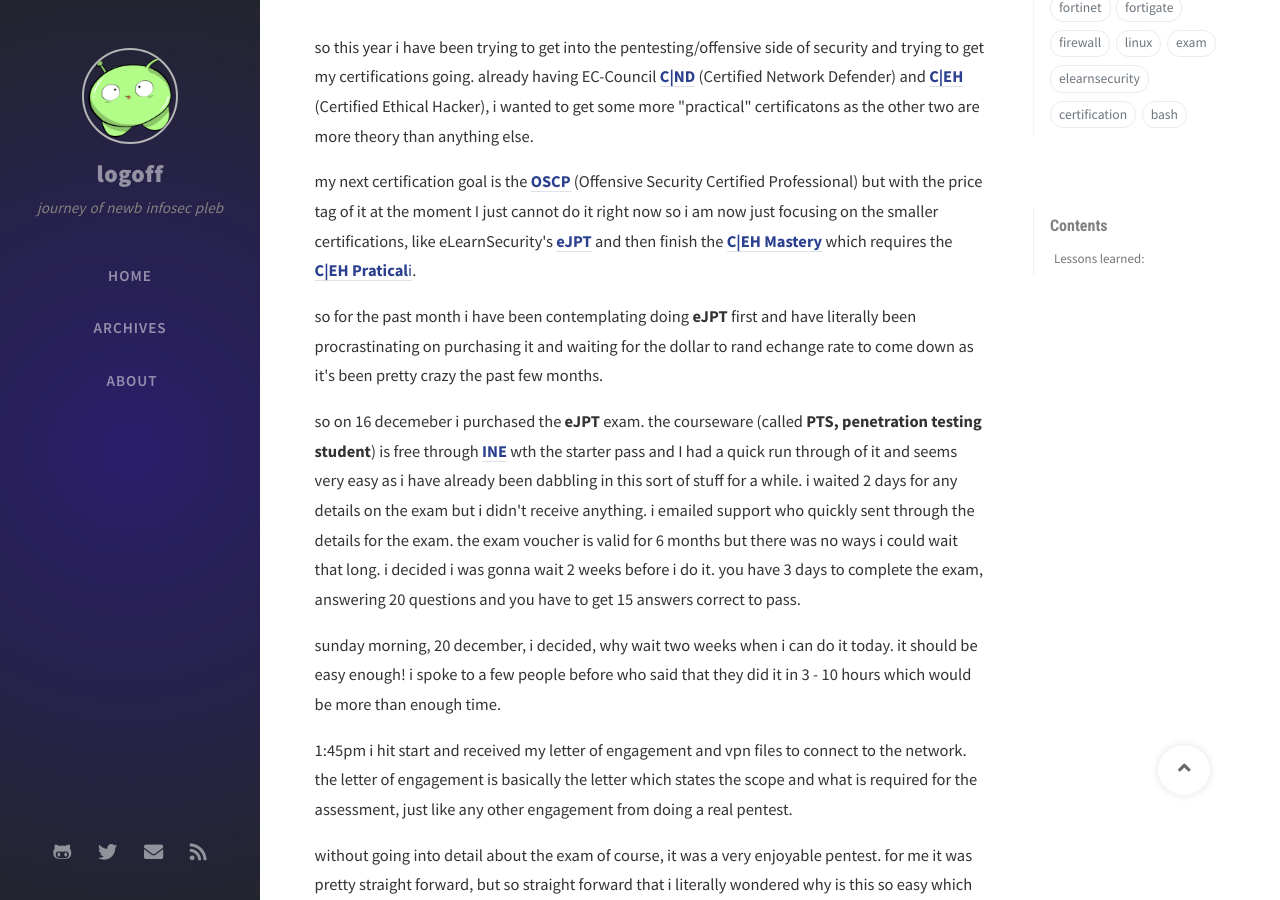
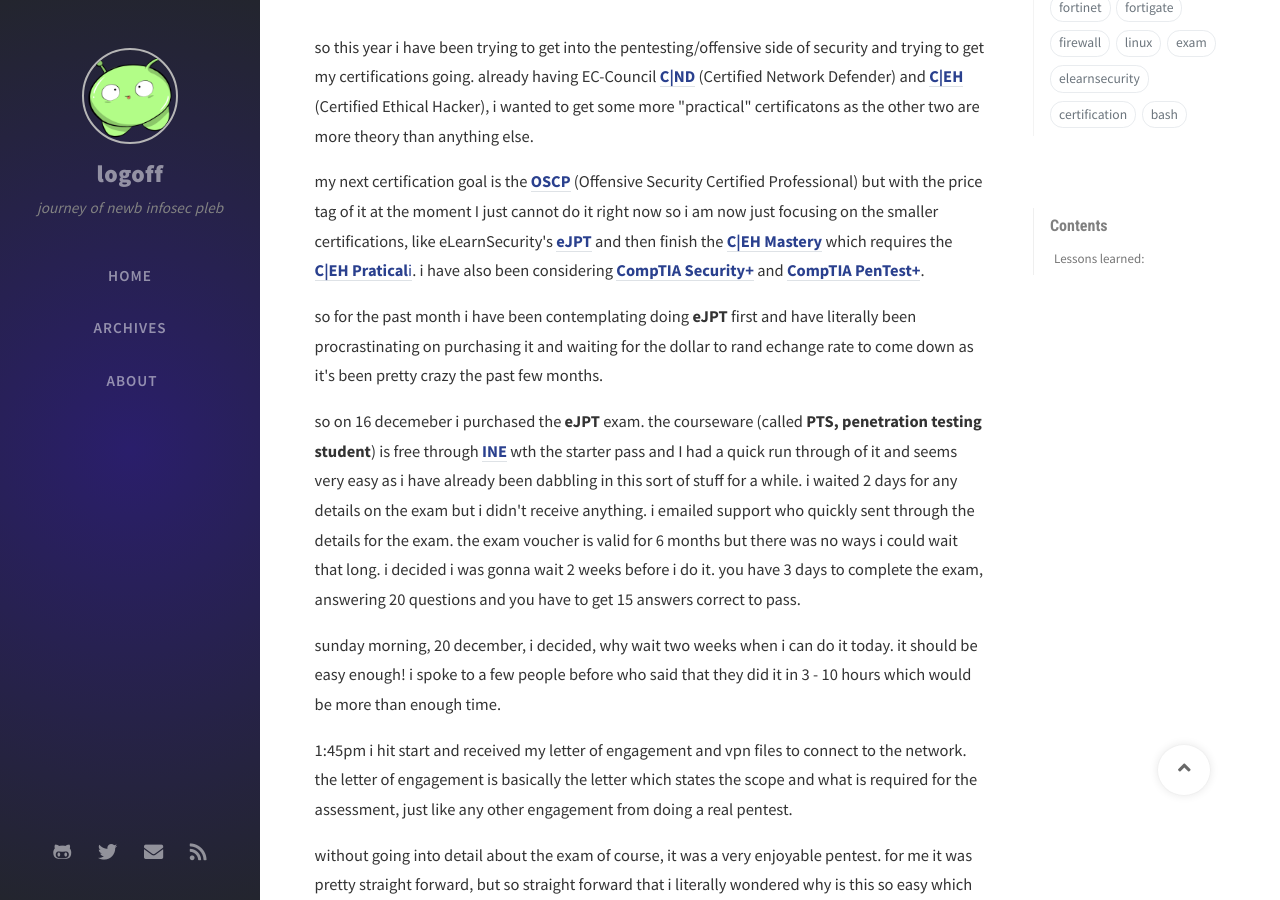
Before and after one commit to geoffchisnall/geoffchisnall.github.io, a Jekyll site: the page built from _posts/2020-12-21-eJPT-Exam.md, in a window 1280 px wide and 900 px high, scrolled down 444 px. Built offline with Jekyll 4.4.1, drawn with Linux system fonts in a browser that asks for light colours; nearby versions of some CDN libraries; comment, search, counter and statistics services are not loaded.

Commit message:
added links

```diff
--- a/_posts/2020-12-21-eJPT-Exam.md
+++ b/_posts/2020-12-21-eJPT-Exam.md
@@ -11,7 +11,7 @@ image: /assets/img/sample/eJPT.png
 so this year i have been trying to get into the pentesting/offensive side of security and trying to get my certifications going. already having EC-Council <a href="https://www.eccouncil.org/programs/certified-network-security-course/"><b>C|ND</b></a> (Certified Network Defender) and <a href="https://www.eccouncil.org/programs/certified-ethical-hacker-ceh/"><b>C|EH</b></a> (Certified Ethical Hacker), i wanted to get some more "practical" certificatons as the other two are more theory than anything else.
 </p>
 <p>
-my next certification goal is the <a href="https://www.offensive-security.com/pwk-oscpi/"><b>OSCP</b></a> (Offensive Security Certified Professional) but with the price tag of it at the moment I just cannot do it right now so i am now just focusing on the smaller certifications, like eLearnSecurity's <a href="https://elearnsecurity.com/product/ejpt-certification/"><b>eJPT</b></a> and then finish the <a href="https://www.eccouncil.org/programs/certified-ethical-hacker-ceh-master/"><b>C|EH Mastery</b></a> which requires the <a href="https://www.eccouncil.org/programs/certified-ethical-hacker-ceh-practical/"><b>C|EH Pratical</b>i</a>.
+my next certification goal is the <a href="https://www.offensive-security.com/pwk-oscpi/"><b>OSCP</b></a> (Offensive Security Certified Professional) but with the price tag of it at the moment I just cannot do it right now so i am now just focusing on the smaller certifications, like eLearnSecurity's <a href="https://elearnsecurity.com/product/ejpt-certification/"><b>eJPT</b></a> and then finish the <a href="https://www.eccouncil.org/programs/certified-ethical-hacker-ceh-master/"><b>C|EH Mastery</b></a> which requires the <a href="https://www.eccouncil.org/programs/certified-ethical-hacker-ceh-practical/"><b>C|EH Pratical</b>i</a>. i have also been considering <a href="https://www.comptia.org/certifications/security"><b>CompTIA Security+</b></a> and <a href="https://www.comptia.org/certifications/pentest"><b>CompTIA PenTest+</b></a>.
 </p>
 <p>
 so for the past month i have been contemplating doing <b>eJPT</b> first and have literally been procrastinating on purchasing it and waiting for the dollar to rand echange rate to come down as it's been pretty crazy the past few months.
```
